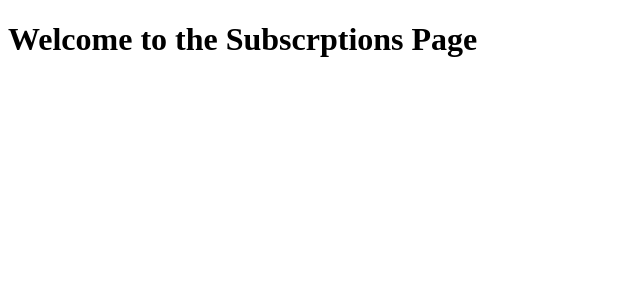
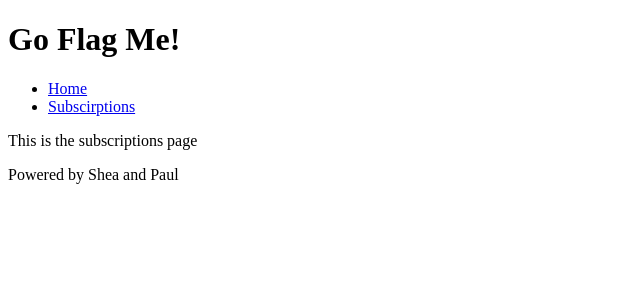
Before and after one commit to sleslein/go-flag-me, a Next.js app in the folder app/: page /subscriptions in a window 1280 px wide. Shown: the top 300 px of the page, without its empty margins (0-640 px from the left). Built offline with nearby package versions, Linux system fonts and the light colour scheme.

Commit message:
added header routing and footer

```diff
--- /dev/null
+++ b/app/pages/Footer.tsx
@@ -0,0 +1,7 @@
+export default function Footer() {
+    return (
+        <footer>
+            Powered by Shea and Paul
+        </footer>
+    )
+}
--- a/app/pages/Header.tsx
+++ b/app/pages/Header.tsx
@@ -1,7 +1,14 @@
+import Link from 'next/link'
+
 export default function Header() {
     return (
         <>
         <h1>Go Flag Me!</h1>
+        <ul>
+            <li><Link href="/">Home</Link></li>
+            <li><Link href="/subscriptions">Subscirptions</Link></li>
+
+        </ul>
         </>
     );
 }
--- a/app/pages/_app.tsx
+++ b/app/pages/_app.tsx
@@ -1,7 +1,14 @@
 import type { AppProps /*, AppContext */ } from 'next/app'
+import Header from './Header'
+import Footer from './Footer'
 
 function MyApp({ Component, pageProps }: AppProps) {
-  return <Component {...pageProps} />
+  return (
+  <>
+    <Header />
+    <Component {...pageProps} />
+    <Footer />
+  </>)
 }
 
 export default MyApp
--- a/app/pages/subscriptions/index.tsx
+++ b/app/pages/subscriptions/index.tsx
@@ -1,3 +1,3 @@
 export default function Subscriptions () {
-    return <h1>Welcome to the Subscrptions Page</h1>
+    return <p>This is the subscriptions page</p>
 }
```
Also changed, not shown: app/pages/index.tsx (+1 -6 lines).
